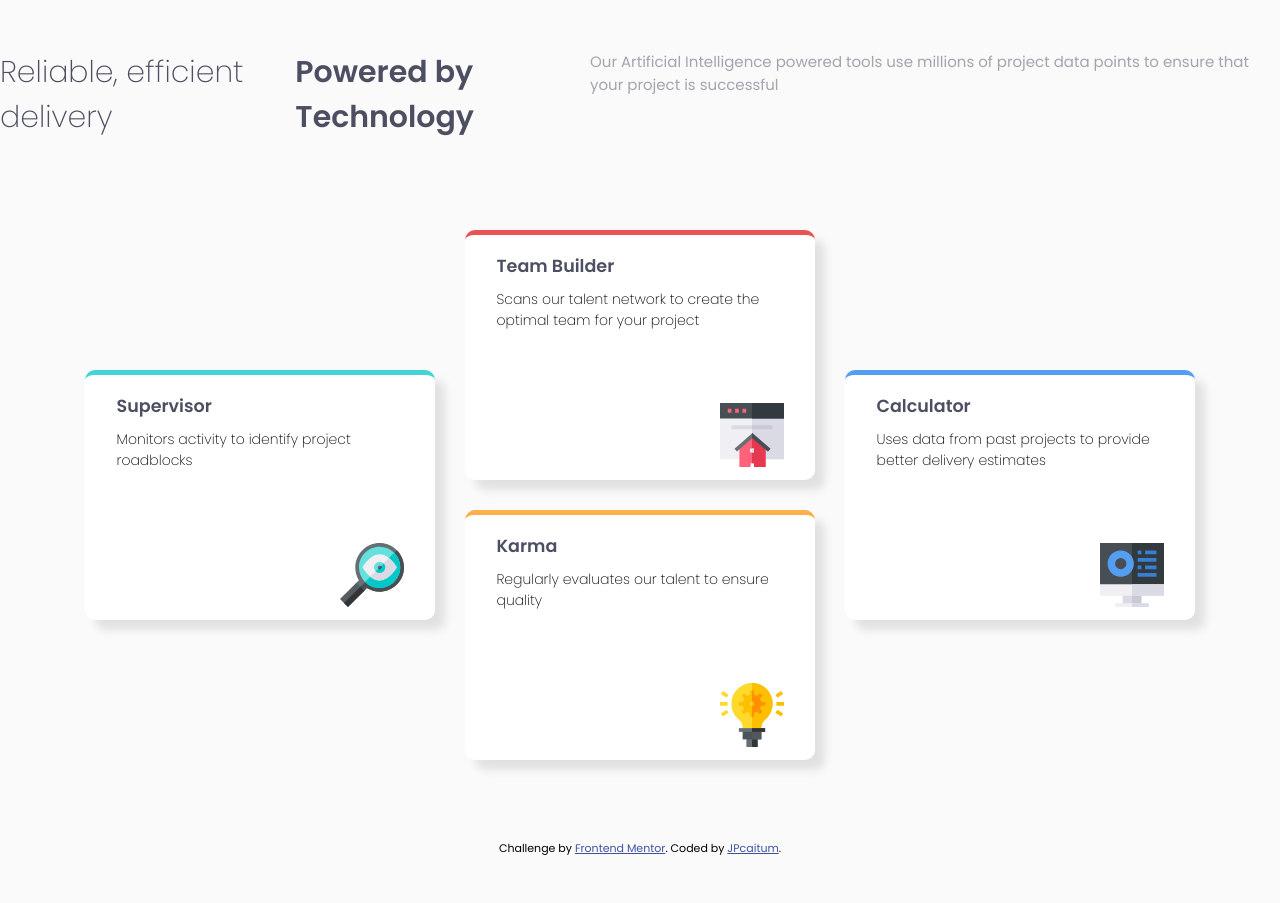
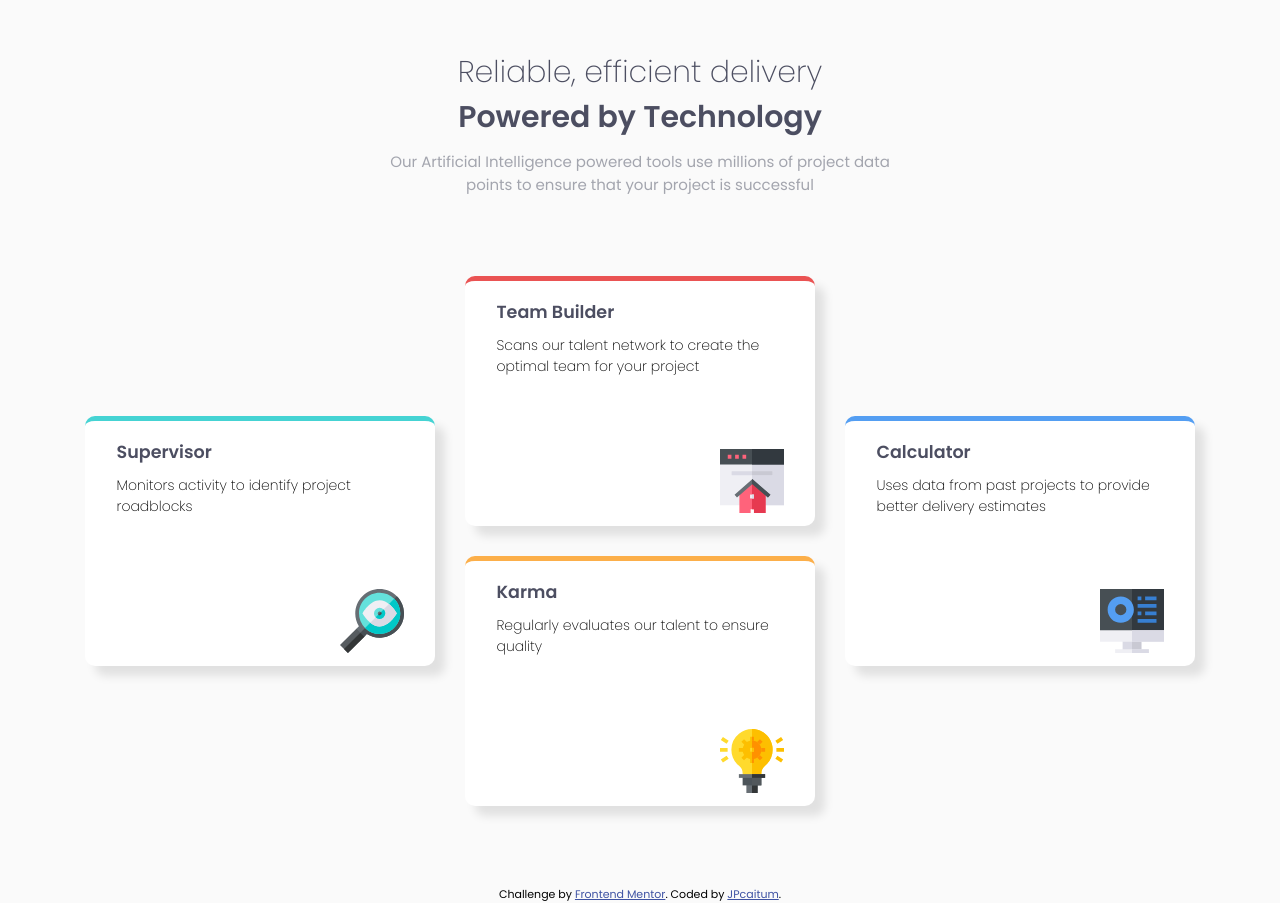
Before and after one commit to JPcaitum/fem-four-card-feature-section, a plain HTML site: page index.html in a window 1280 px wide. Before the commit the page ends 857 px from the top, so only its background shows below. Drawn offline with Linux system fonts and the light colour scheme.

Commit message:
Update index.html

```diff
--- a/index.html
+++ b/index.html
@@ -19,10 +19,12 @@
 </head>
 <body>
   <header>
-    <h1 class="sub-tagline">Reliable, efficient delivery</h1>
-    <h1 class="main-tagline">Powered by Technology</h1>
-    <p class="paragraph-tagline">Our Artificial Intelligence powered tools use millions of project data points
-      to ensure that your project is successful</p>
+    <div class="header-content">
+      <h1 class="sub-tagline">Reliable, efficient delivery</h1>
+      <h1 class="main-tagline">Powered by Technology</h1>
+      <p class="paragraph-tagline">Our Artificial Intelligence powered tools use millions of project data points
+        to ensure that your project is successful</p>
+    </div>
   </header>
 
   <main>
```
